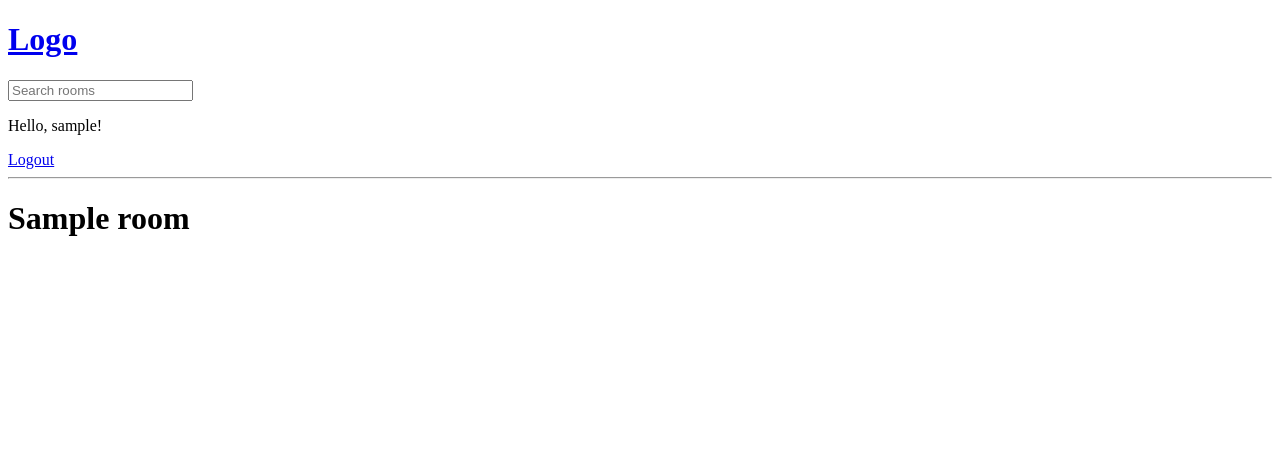
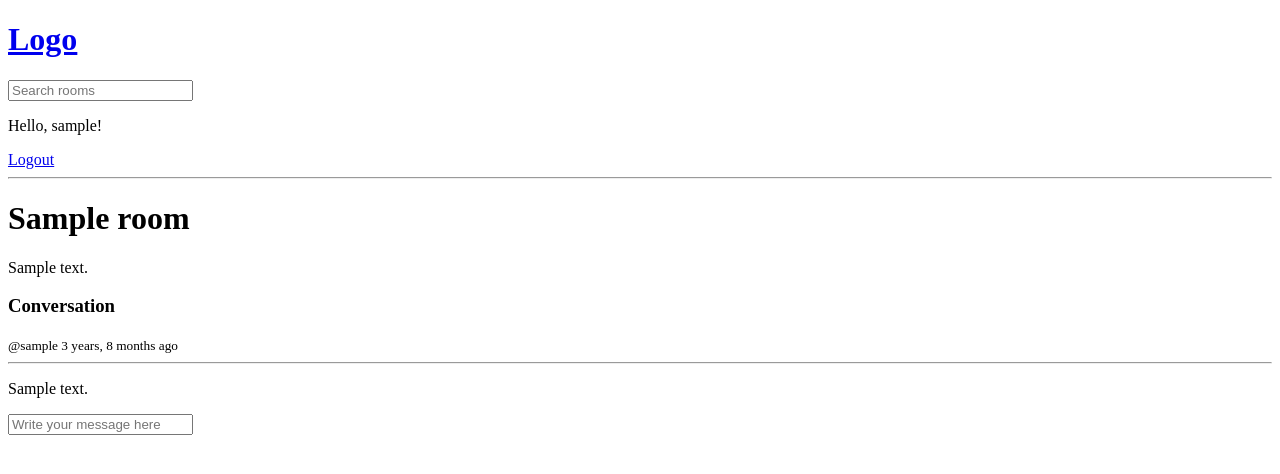
Before and after one commit to johnivanpuayap/StudyBud, a Django app: page /room/1 in a window 1280 px wide. Shown: the top 474 px of the page. Run offline with Django 4.2, Linux system fonts and the light colour scheme; a user stored in the database is signed in; tables that the repository leaves empty hold one stand-in row (values such as "Sample post").

Commit message:
Add chat room messages

```diff
--- a/base/templates/base/home.html
+++ b/base/templates/base/home.html
@@ -31,6 +31,7 @@
         <div>
             {% for room in rooms %}
                 <div>
+                    <hr>
                     {% if request.user == room.host %}
                         <a href="{% url 'update-room' room.id %}">Edit</a>
                         <a href="{% url 'delete-room' room.id %}">Delete</a>
@@ -38,7 +39,7 @@
                     <span>@{{room.host.username}}</span>
                     <h5>{{room.id}} -- <a href="{% url 'room' room.id %}">{{room.name}}</a></h5>
                     <small>{{ room.topic.name }}</small>
-                    <hr>
+
                 </div>
             {% endfor %}
         </div>
--- a/base/templates/base/room.html
+++ b/base/templates/base/room.html
@@ -2,4 +2,29 @@
 
 {% block content %}
 <h1>{{ room.name }}</h1>
+
+<p>{{ room.description }}</p>
+
+
+<div class="comment-wrapper">
+    <h3>Conversation</h3>
+
+    {% for message in room_messages %}
+        <div>
+            <small>@{{ message.user }} {{ message.created|timesince }} ago </small>
+            <hr>
+            <p>{{ message.body }}</p>
+        </div>
+    {% endfor %}
+</div>
+
+{% if request.user.is_authenticated %}
+<div class="comment-form">
+    <form method="POST" action="">
+        {% csrf_token %}
+        <input type="text" name="body" placeholder="Write your message here"/>
+    </form>
+</div>
+{% endif %}
+
 {% endblock content %}
--- a/base/views.py
+++ b/base/views.py
@@ -5,7 +5,7 @@ from django.contrib.auth.forms import UserCreationForm
 from django.db.models import Q
 from django.http import HttpResponse
 from django.shortcuts import render, redirect
-from .models import Room, Topic, User
+from .models import Room, Topic, User, Message
 from .forms import RoomForm
 
 
@@ -87,7 +87,23 @@ def home(request):
 def room(request, room_id):
     # return HttpResponse('Room')
     room = Room.objects.get(id=room_id)
-    context = {'room': room}
+
+    if request.method == 'POST':
+        message = Message.objects.create(
+            user=request.user,
+            room=room,
+            body=request.POST.get('body')
+        )
+
+        return redirect('room', room_id)
+
+    # Query for a specific child of room
+    # Do not use the variable messages since it will be displayed as an error by the flash images
+    room_messages = room.message_set.all().order_by('-created')
+    context = {
+        'room': room,
+        'room_messages': room_messages,
+    }
     return render(request, 'base/room.html', context)
 
 
```
